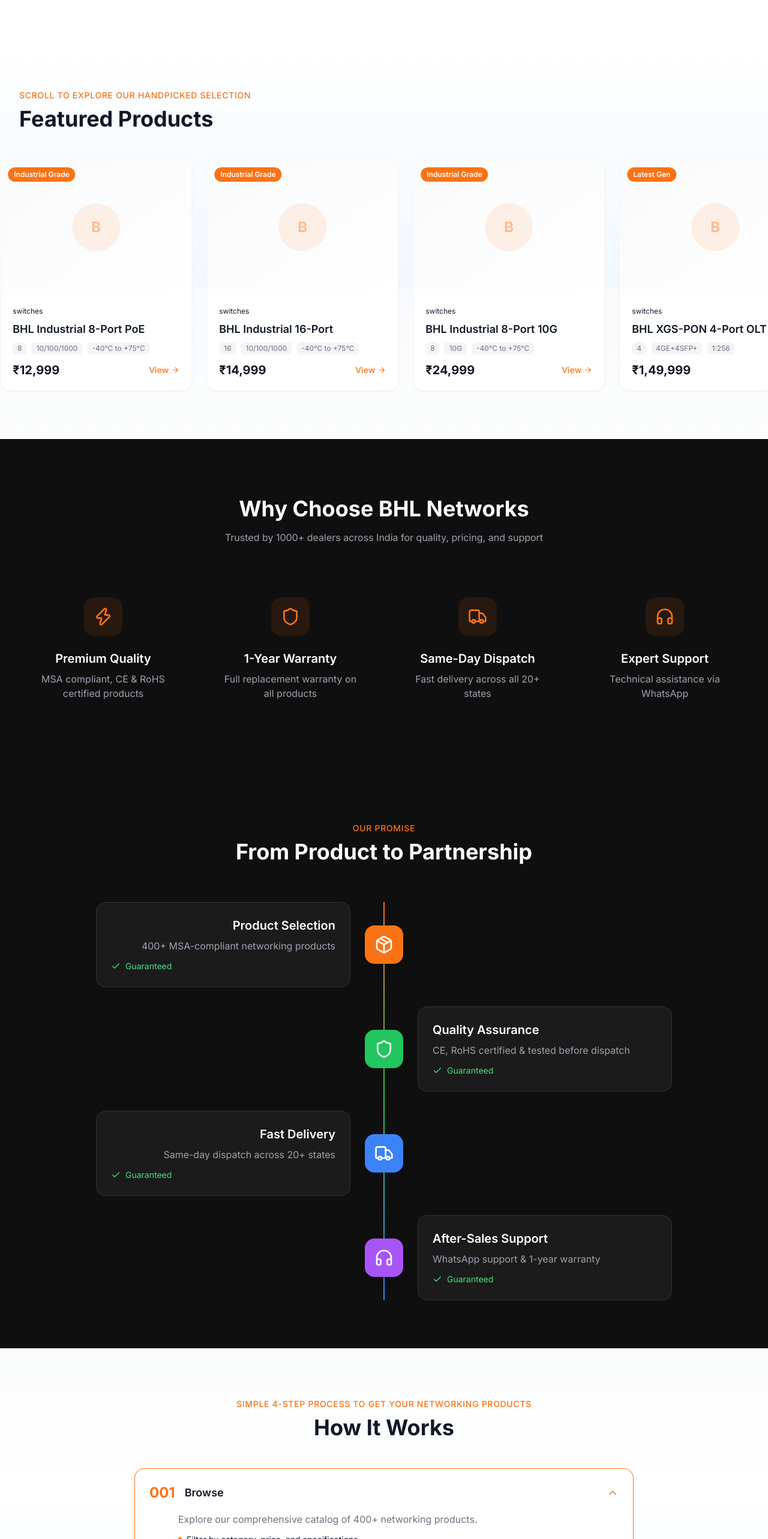
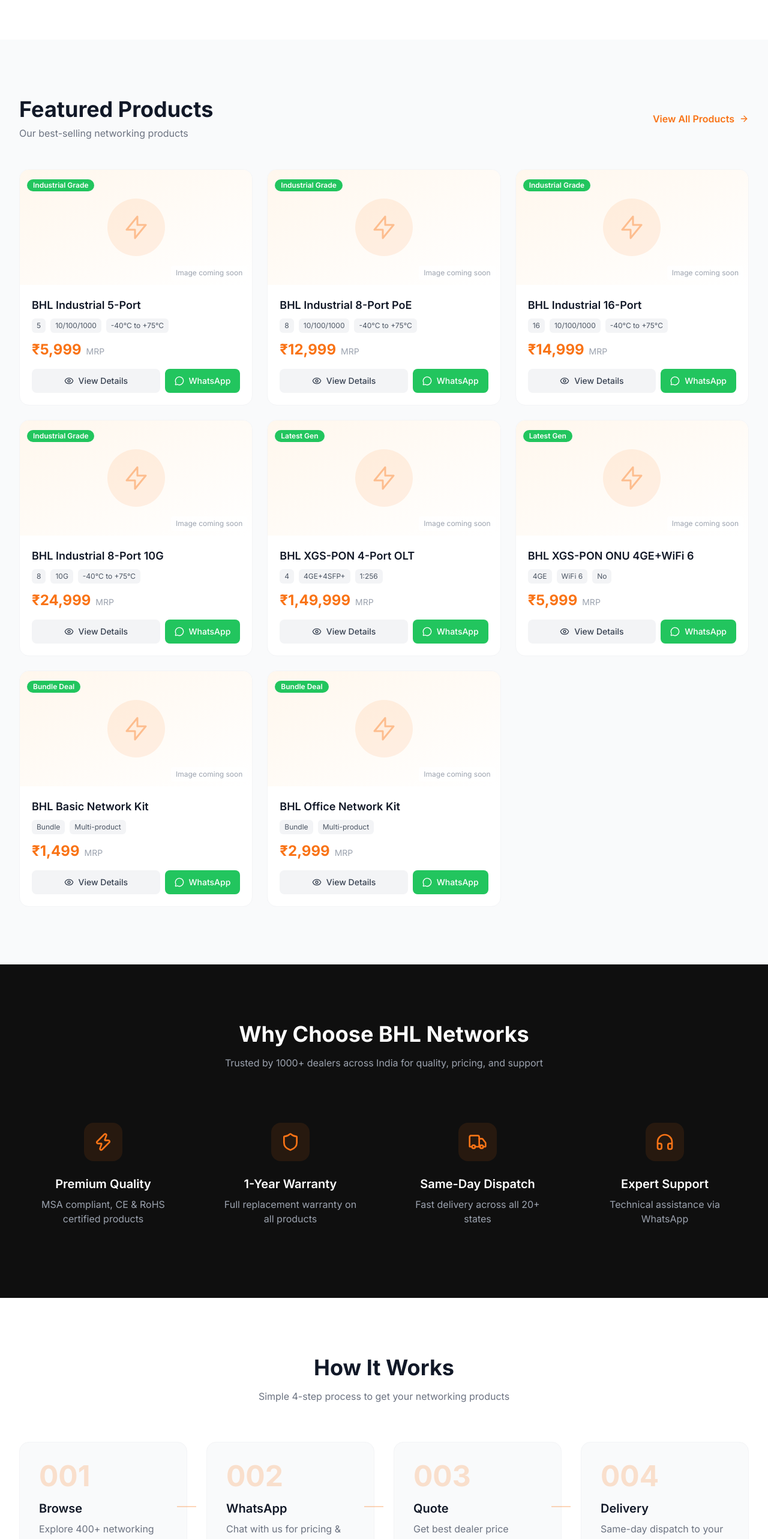
Before and after one commit to ishaanwalia/bhl-networks, a Next.js app: page / in a window 1280 px wide. Shown: the part 1920-4486 px from the top of the page at 60% size. Built offline with nearby package versions, Linux system fonts and the light colour scheme.

Commit message:
design updates0

```diff
--- a/src/app/page.tsx
+++ b/src/app/page.tsx
@@ -1,19 +1,19 @@
 "use client";
 
+import React from "react";
 import { motion } from "framer-motion";
 import { MessageCircle, ArrowRight, Cpu, Cable, Network, Plug, Radio, Router, Zap, Shield, Truck, Headphones } from "lucide-react";
 import Link from "next/link";
+import Hero3DNetwork from "@/components/Hero3DNetwork";
 import FadeIn from "@/components/FadeIn";
 import StaggerContainer, { StaggerItem } from "@/components/StaggerContainer";
 import CountUp from "@/components/CountUp";
 import Marquee from "@/components/Marquee";
 import ProductCard from "@/components/ProductCard";
 import Button from "@/components/Button";
-import HorizontalScrollGallery from "@/components/HorizontalScrollGallery";
-import InteractiveProcess from "@/components/InteractiveProcess";
-import LayeredArchitectureDiagram from "@/components/LayeredArchitectureDiagram";
 import { products, categories, getFeaturedProducts } from "@/lib/product";
 import { generateBulkOrderLink } from "@/lib/utils";
+import { ParticleBackground } from "../components/ParticleBackground";
 
 const stats = [
   { value: 400, suffix: "+", label: "Products" },
@@ -30,53 +30,13 @@ const features = [
 ];
 
 const processSteps = [
-  {
-    number: "001",
-    title: "Browse",
-    description: "Explore our comprehensive catalog of 400+ networking products.",
-    details: [
-      "Filter by category, price, and specifications",
-      "Compare products side-by-side",
-      "View detailed technical specifications",
-      "Check real-time availability"
-    ]
-  },
-  {
-    number: "002",
-    title: "WhatsApp",
-    description: "Chat with our team for personalized pricing and availability.",
-    details: [
-      "Get instant dealer pricing",
-      "Request product samples",
-      "Discuss bulk order discounts",
-      "Technical consultation included"
-    ]
-  },
-  {
-    number: "003",
-    title: "Quote",
-    description: "Receive a detailed quotation with best dealer prices.",
-    details: [
-      "Itemized pricing breakdown",
-      "GST-inclusive transparent pricing",
-      "Volume discount calculations",
-      "Delivery timeline estimates"
-    ]
-  },
-  {
-    number: "004",
-    title: "Delivery",
-    description: "Same-day dispatch with insured shipping across India.",
-    details: [
-      "Orders before 3 PM dispatched same day",
-      "Insured shipping with tracking",
-      "All India delivery network",
-      "Installation support available"
-    ]
-  },
+  { num: "001", title: "Browse", desc: "Explore 400+ networking products" },
+  { num: "002", title: "WhatsApp", desc: "Chat with us for pricing & availability" },
+  { num: "003", title: "Quote", desc: "Get best dealer price instantly" },
+  { num: "004", title: "Delivery", desc: "Same-day dispatch to your city" },
 ];
 
-const categoryIcons = {
+const categoryIcons: Record<string, React.ComponentType<any>> = {
   "sfp-modules": Cpu,
   "fiber-products": Cable,
   "switches": Network,
@@ -202,12 +162,30 @@ export default function Home() {
         </div>
       </section>
 
-      {/* Horizontal Scroll Featured Products */}
-      <HorizontalScrollGallery
-        products={featuredProducts}
-        title="Featured Products"
-        subtitle="Scroll to explore our handpicked selection"
-      />
+      {/* Featured Products */}
+      <section className="py-24 bg-bhl-gray-50">
+        <div className="max-w-7xl mx-auto px-4 sm:px-6 lg:px-8">
+          <FadeIn>
+            <div className="flex flex-col sm:flex-row justify-between items-start sm:items-center mb-12 gap-4">
+              <div>
+                <h2 className="text-3xl sm:text-4xl font-bold text-bhl-gray-900">Featured Products</h2>
+                <p className="mt-2 text-bhl-gray-500">Our best-selling networking products</p>
+              </div>
+              <Link
+                href="/products"
+                className="inline-flex items-center gap-2 text-bhl-orange font-semibold hover:underline"
+              >
+                View All Products <ArrowRight className="w-4 h-4" />
+              </Link>
+            </div>
+          </FadeIn>
+          <div className="grid grid-cols-1 sm:grid-cols-2 lg:grid-cols-3 gap-6">
+            {featuredProducts.map((product, i) => (
+              <ProductCard key={product.id} product={product} index={i} />
+            ))}
+          </div>
+        </div>
+      </section>
 
       {/* Why BHL - Dark Section */}
       <section className="py-24 bg-bhl-black">
@@ -236,15 +214,31 @@ export default function Home() {
         </div>
       </section>
 
-      {/* Layered Architecture Diagram */}
-      <LayeredArchitectureDiagram />
-
-      {/* Interactive Process Steps */}
-      <InteractiveProcess
-        steps={processSteps}
-        title="How It Works"
-        subtitle="Simple 4-step process to get your networking products"
-      />
+      {/* How It Works - Zera Style */}
+      <section className="py-24 bg-white">
+        <div className="max-w-7xl mx-auto px-4 sm:px-6 lg:px-8">
+          <FadeIn>
+            <div className="text-center mb-16">
+              <h2 className="text-3xl sm:text-4xl font-bold text-bhl-gray-900">How It Works</h2>
+              <p className="mt-4 text-bhl-gray-500">Simple 4-step process to get your networking products</p>
+            </div>
+          </FadeIn>
+          <div className="grid grid-cols-1 md:grid-cols-2 lg:grid-cols-4 gap-8">
+            {processSteps.map((step, i) => (
+              <FadeIn key={step.num} delay={i * 0.15}>
+                <div className="relative p-8 rounded-2xl border border-gray-100 bg-bhl-gray-50 hover:border-bhl-orange/30 transition-colors">
+                  <span className="text-5xl font-bold text-bhl-orange/20">{step.num}</span>
+                  <h3 className="mt-4 text-xl font-semibold text-bhl-gray-900">{step.title}</h3>
+                  <p className="mt-2 text-bhl-gray-500">{step.desc}</p>
+                  {i < 3 && (
+                    <div className="hidden lg:block absolute top-1/2 -right-4 w-8 h-0.5 bg-bhl-orange/30" />
+                  )}
+                </div>
+              </FadeIn>
+            ))}
+          </div>
+        </div>
+      </section>
 
       {/* CTA Banner */}
       <section className="py-20 bg-gradient-to-r from-bhl-orange to-bhl-orange-dark">
```
